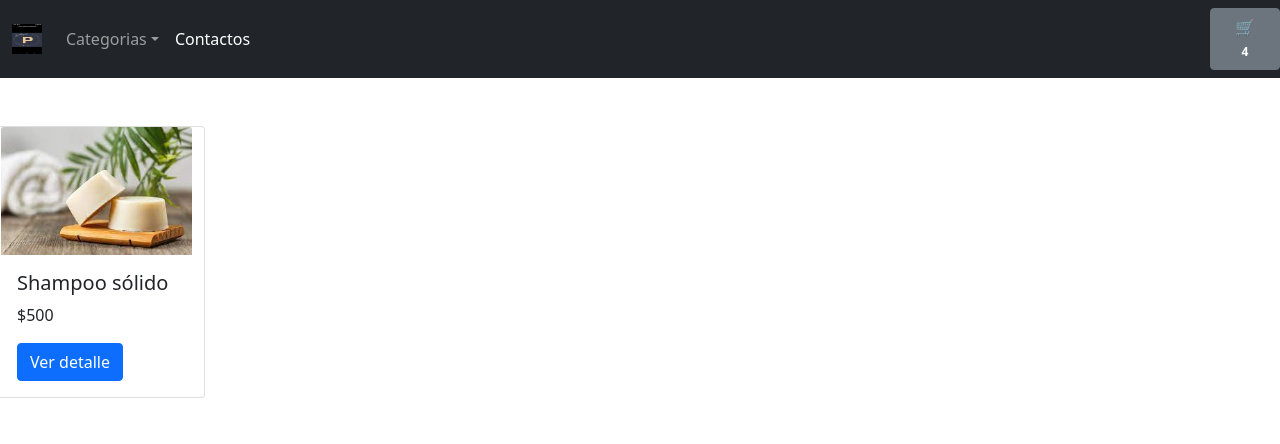
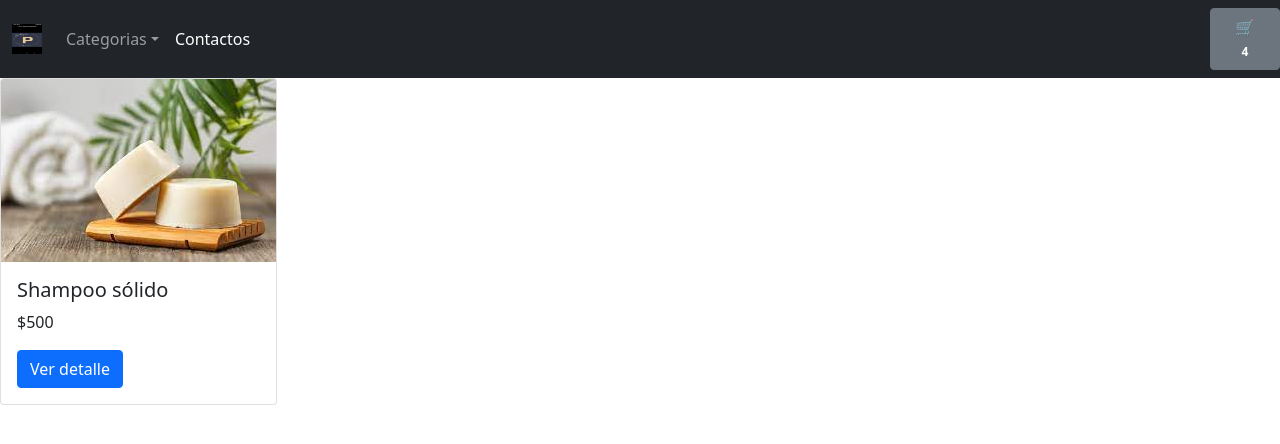
Before and after one commit to victoriaguerzoni/Pola, a React (Create React App) app: page /category/Cuidado_capilar in a window 1280 px wide. Shown: the top 444 px of the page. Built offline with nearby package versions, Linux system fonts and the light colour scheme.

Commit message:
segunda preentrega

```diff
--- a/src/App.css
+++ b/src/App.css
@@ -1 +1,7 @@
 *{margin:auto; padding: 0;}
+
+.ImgCardRender{
+    width: 50%;
+    height: 50%;
+
+}
--- a/src/components/Item.jsx
+++ b/src/components/Item.jsx
@@ -1,13 +1,14 @@
 import React from 'react';
 import { Link } from 'react-router-dom';
+
 
 
 const Item = ({id,pictureURL,title,price}) => {
 
   return (
-    <div key={id} className='row'>
-        <div className="card col-sm-2 mt-5" style={{width: '18 rem'}}>
-            <img src={pictureURL} className="card-img-top" alt="..."/>
+    <div key={id}>
+        <div className="card" style={{width: "18 rem"}}>
+            <img src={pictureURL} className="card-img-top ImgCardRender" alt="..."/>
             <div className="card-body">
                 <h5 className="card-title">{title}</h5>
                 <p className="card-text">${price}</p>
--- a/src/components/ItemList.jsx
+++ b/src/components/ItemList.jsx
@@ -5,7 +5,7 @@ import Item from './Item';
 const ItemList = ({items}) => {
 
   return (
-    <div className='display:flex, flexWrap:wrap'>
+    <div style={{ display: "flex", flexWrap: "wrap" }}>
       {items.map((item, id) =>(
         <Item
         key={id}
```
